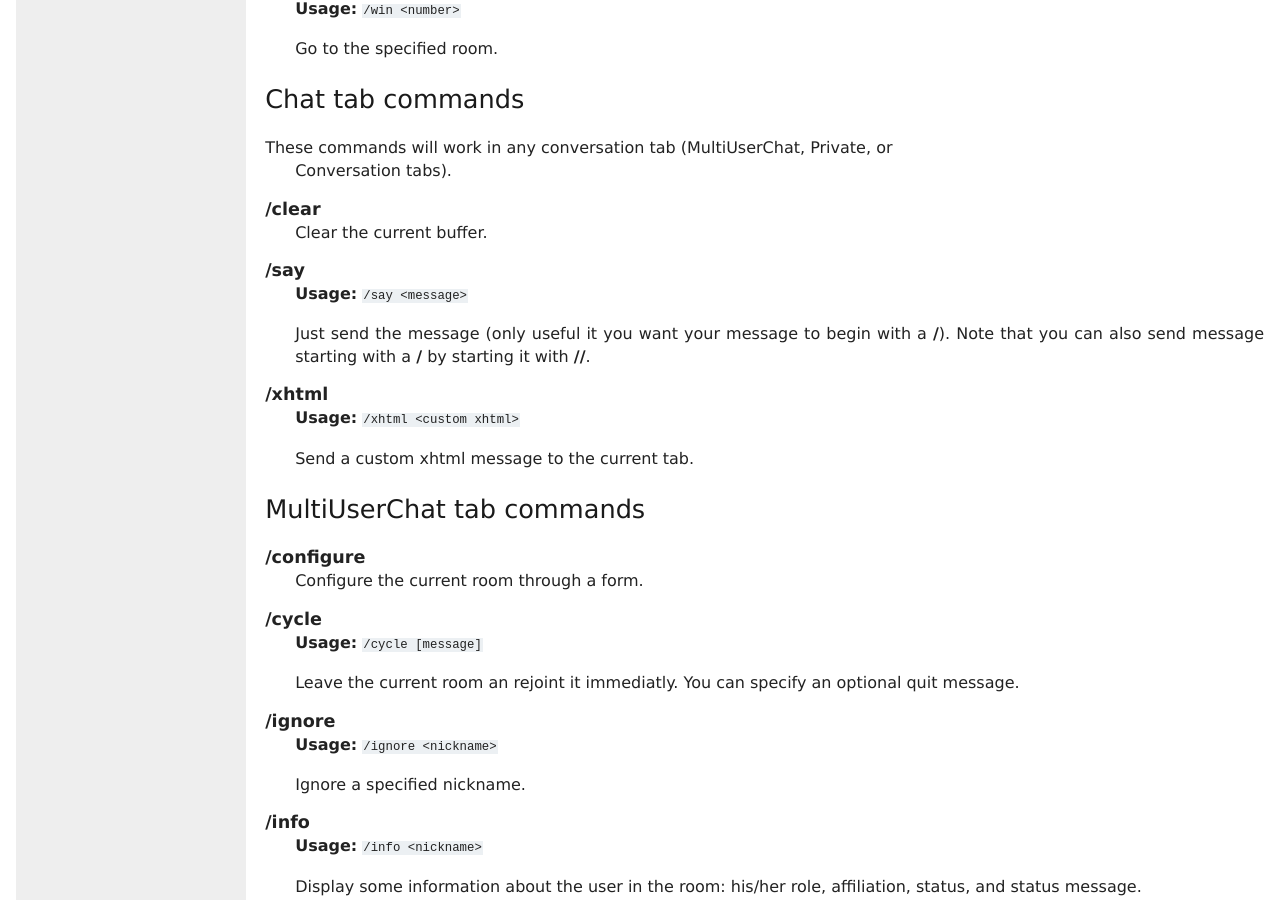
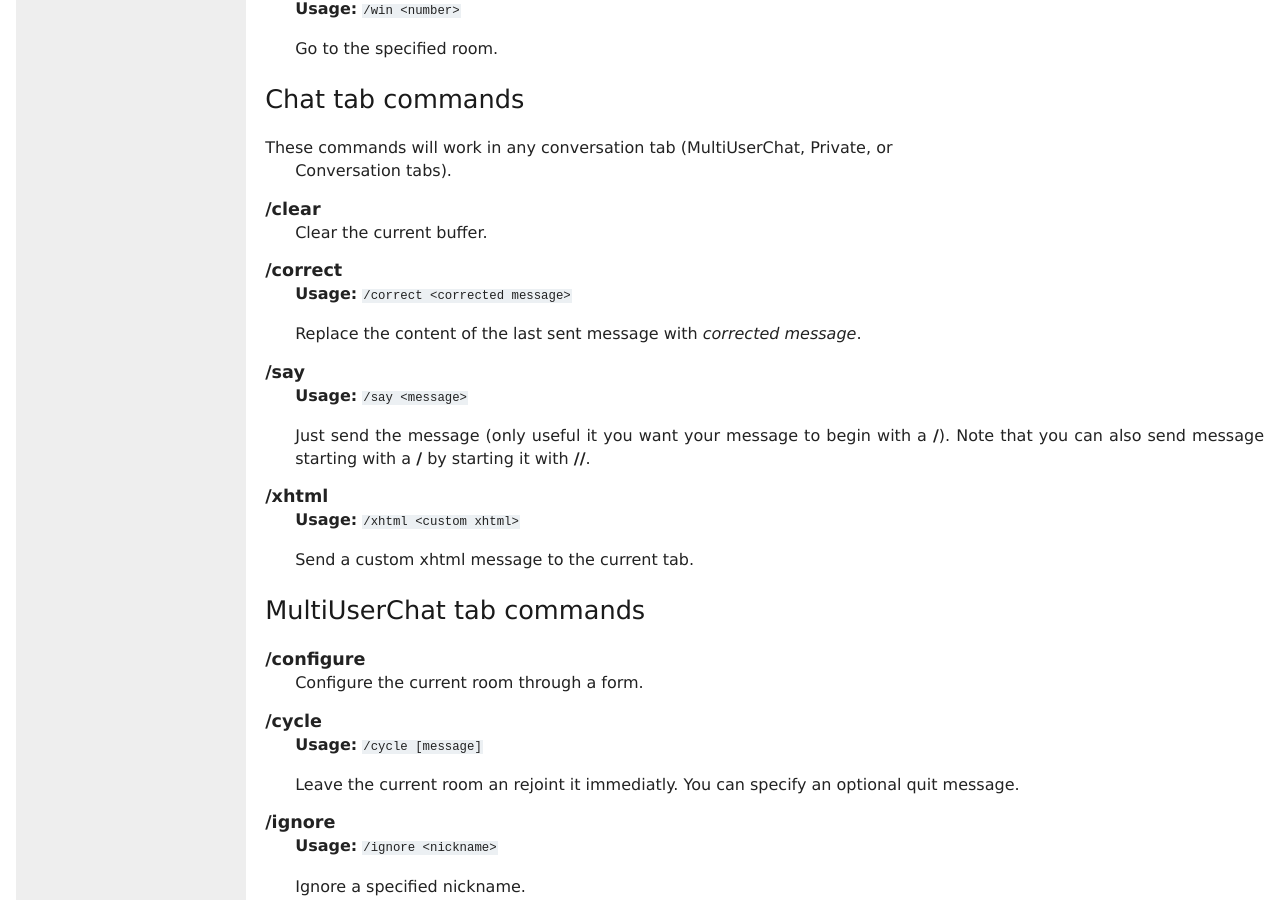
Before and after one commit to poezio/poezio, a Sphinx documentation site: the page built from doc/source/commands.rst, in a window 1280 px wide and 900 px high, scrolled down 3903 px. Built offline with Sphinx 7.4.7, drawn with Linux system fonts in a browser that asks for light colours.

Commit message:
Add the message correction note

```diff
--- a/doc/source/commands.rst
+++ b/doc/source/commands.rst
@@ -222,6 +222,11 @@ These commands will work in any conversation tab (MultiUserChat, Private, or
 
 .. glossary::
     :sorted:
+
+    /correct
+        **Usage:** ``/correct <corrected message>``
+
+        Replace the content of the last sent message with *corrected message*.
 
     /say
         **Usage:** ``/say <message>``
--- a/doc/source/misc/index.rst
+++ b/doc/source/misc/index.rst
@@ -6,6 +6,7 @@ Contents:
 .. toctree::
     :maxdepth: 2
 
+    correct
     ssl
 
 
```
Also changed, not shown: doc/source/misc/correct.rst (added, +24 -0 lines).
